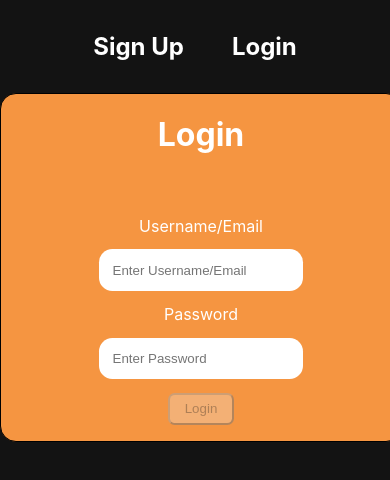
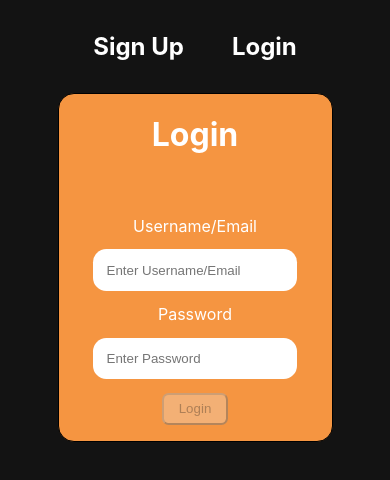
Before and after one commit to twidah/twidah-frontend, a React (Create React App) app: page /login in a window 390 px wide. Shown: the top 480 px of the page. Built offline with nearby package versions, Linux system fonts and the light colour scheme; no server answers.

Commit message:
Fixed up the login and signup mobile responsiveness as well.

```diff
--- a/src/comps/form.css
+++ b/src/comps/form.css
@@ -30,3 +30,9 @@
 .form button:hover {
     background-color: rgb(57, 244, 157);
 }
+
+@media only screen and (max-width: 768px) {
+    .form {
+        width: 70%;
+    }
+}
--- a/src/comps/nav/Header.js
+++ b/src/comps/nav/Header.js
@@ -1,5 +1,4 @@
 import { Link } from "react-router-dom";
-import styled from "styled-components";
 import "./index.css";
 
 export const Header = ({ logged }) => {
--- a/src/comps/nav/index.css
+++ b/src/comps/nav/index.css
@@ -31,16 +31,15 @@
     display: none;
 }
 
-@media only screen and (max-width: 478px) {
+@media only screen and (max-width: 557px) {
     .twidah {
         display: none;
+    }
+    .header-wrapper {
+        justify-content: center;
     }
 
     .only-show-mobile {
         display: initial;
     }
-
-    .header-wrapper {
-        justify-content: center;
-    }
 }
```
